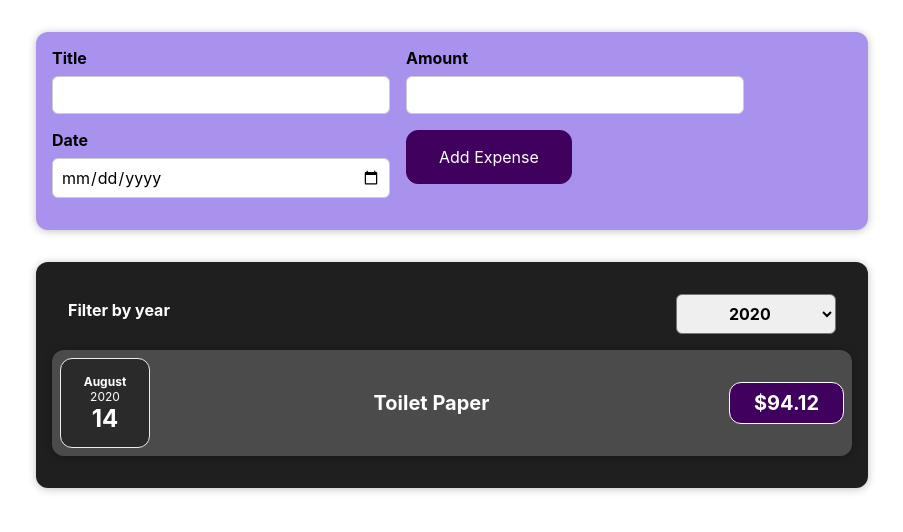
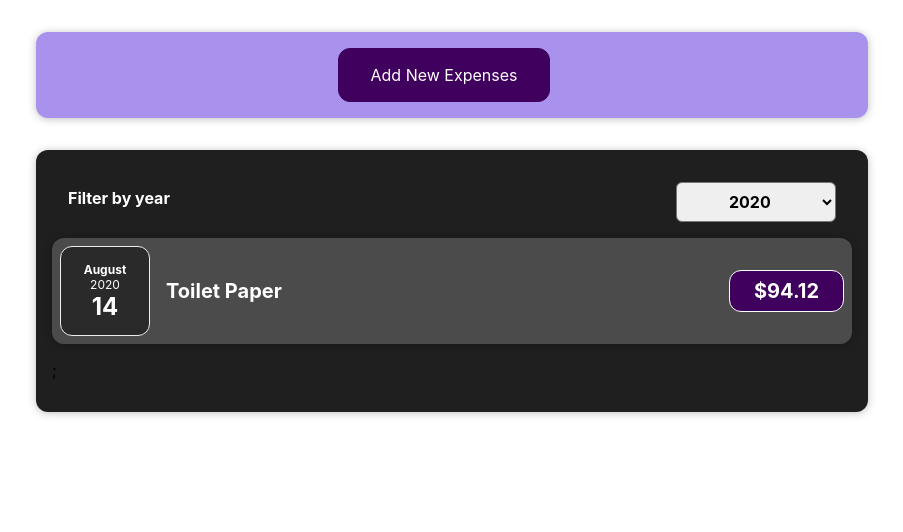
Before and after one commit to leezhiqin96/react-complete-guide, a React (Create React App) app: page / in a window 1280 px wide. Shown: the top 532 px of the page, without its empty margins (188-1091 px from the left). Built offline with nearby package versions, Linux system fonts and the light colour scheme.

Commit message:
Outputting Conditional Content, Rendering form after clicking a button

```diff
--- a/src/App.js
+++ b/src/App.js
@@ -1,6 +1,5 @@
 // Imported React by default
 import React, { useState } from "react";
-import "./App.css";
 
 import Expenses from "./components/Expenses/Expenses";
 import NewExpense from "./components/NewExpense/NewExpense";
--- a/src/components/Expenses/ExpenseItem.js
+++ b/src/components/Expenses/ExpenseItem.js
@@ -1,11 +1,10 @@
-import { useState } from "react";
-
 import ExpenseDate from "./ExpenseDate";
 import Card from "../UI/Card";
 import "./ExpenseItem.css";
 
 function ExpenseItem(props) {
   return (
+    <li>
       <Card className="expense-item">
         <ExpenseDate date={props.date} />
         <div className="expense-item__description">
@@ -13,6 +12,7 @@
           <div className="expense-item__price">${props.amount}</div>
         </div>
       </Card>
+    </li>
   );
 }
 
--- a/src/components/Expenses/Expenses.js
+++ b/src/components/Expenses/Expenses.js
@@ -1,6 +1,6 @@
 import React, { useState } from "react";
 
-import ExpenseItem from "./ExpenseItem";
+import ExpensesList from "./ExpensesList";
 import ExpensesFilter from "./ExpensesFilter";
 import Card from "../UI/Card";
 import "./Expenses.css";
@@ -16,28 +16,13 @@
     return expense.date.getFullYear().toString() === filteredYear;
   });
 
-  /* && operator, If first condition is met, returns the next expr */
-  // or do this, having default display, if got something, then changes display
-  let expensesContent = <p>No expenses found.</p>;
-
-  if (filteredExpenses.length > 0) {
-    expensesContent = filteredExpenses.map((expense) => (
-      <ExpenseItem
-        key={expense.id}
-        title={expense.title}
-        amount={expense.amount}
-        date={expense.date}
-      />
-    ));
-  }
-
   return (
     <Card className="expenses">
       <ExpensesFilter
         selected={filteredYear}
         onDateChangeData={onDateChangeHandler}
       />
-      {expensesContent}
+      <ExpensesList items={filteredExpenses} />
     </Card>
   );
 }
--- /dev/null
+++ b/src/components/Expenses/ExpensesList.css
@@ -0,0 +1,9 @@
+.expenses-list {
+  list-style: none;
+  padding: 0;
+}
+
+.expenses-list__fallback {
+  color: white;
+  text-align: center;
+}
--- /dev/null
+++ b/src/components/Expenses/ExpensesList.js
@@ -0,0 +1,26 @@
+import ExpenseItem from "./ExpenseItem";
+import "./ExpensesList.css";
+
+const ExpensesList = (props) => {
+  /* && operator, If first condition is met, returns the next expr */
+  // or do this, having default display, if got something, then changes display
+  if (props.items.length === 0) {
+    return <h2 className="expenses-list_fallback">Found no expenses.</h2>;
+  }
+
+  return (
+    <ul className="expenses-list">
+      {props.items.map((expense) => (
+        <ExpenseItem
+          key={expense.id}
+          title={expense.title}
+          amount={expense.amount}
+          date={expense.date}
+        />
+      ))}
+      ;
+    </ul>
+  );
+};
+
+export default ExpensesList;
--- a/src/components/NewExpense/ExpenseForm.js
+++ b/src/components/NewExpense/ExpenseForm.js
@@ -7,6 +7,8 @@
   const [enteredTitle, setEnteredTitle] = useState("");
   const [enteredAmount, setEnteredAmount] = useState("");
   const [enteredDate, setEnteredDate] = useState("");
+  // For rendering form, cancel or add new expense
+  const [isAdding, setIsAdding] = useState(false);
 
   const titleChangeHandler = (event) => {
     setEnteredTitle(event.target.value);
@@ -61,8 +63,23 @@
     setEnteredTitle("");
     setEnteredAmount("");
     setEnteredDate("");
+
+    setIsAdding(false);
   };
 
+  const addExpenseHandler = () => {
+    setIsAdding(true);
+  };
+
+  const cancelHandler = () => {
+    setIsAdding(false);
+  };
+
+  let addNewExpense = (
+    <button onClick={addExpenseHandler}>Add New Expenses</button>
+  );
+
+  if (isAdding) {
     return (
       <form onSubmit={submitHandler}>
         <div className="new-expense__controls">
@@ -95,11 +112,15 @@
             />
           </div>
           <div className="new-expense__actions">
+            <button onClick={cancelHandler}>Cancel</button>
             <button type="submit">Add Expense</button>
           </div>
         </div>
       </form>
     );
+  }
+
+  return addNewExpense;
 };
 
 export default ExpenseForm;
```
Lines whose indentation alone changed are shown as unchanged.
